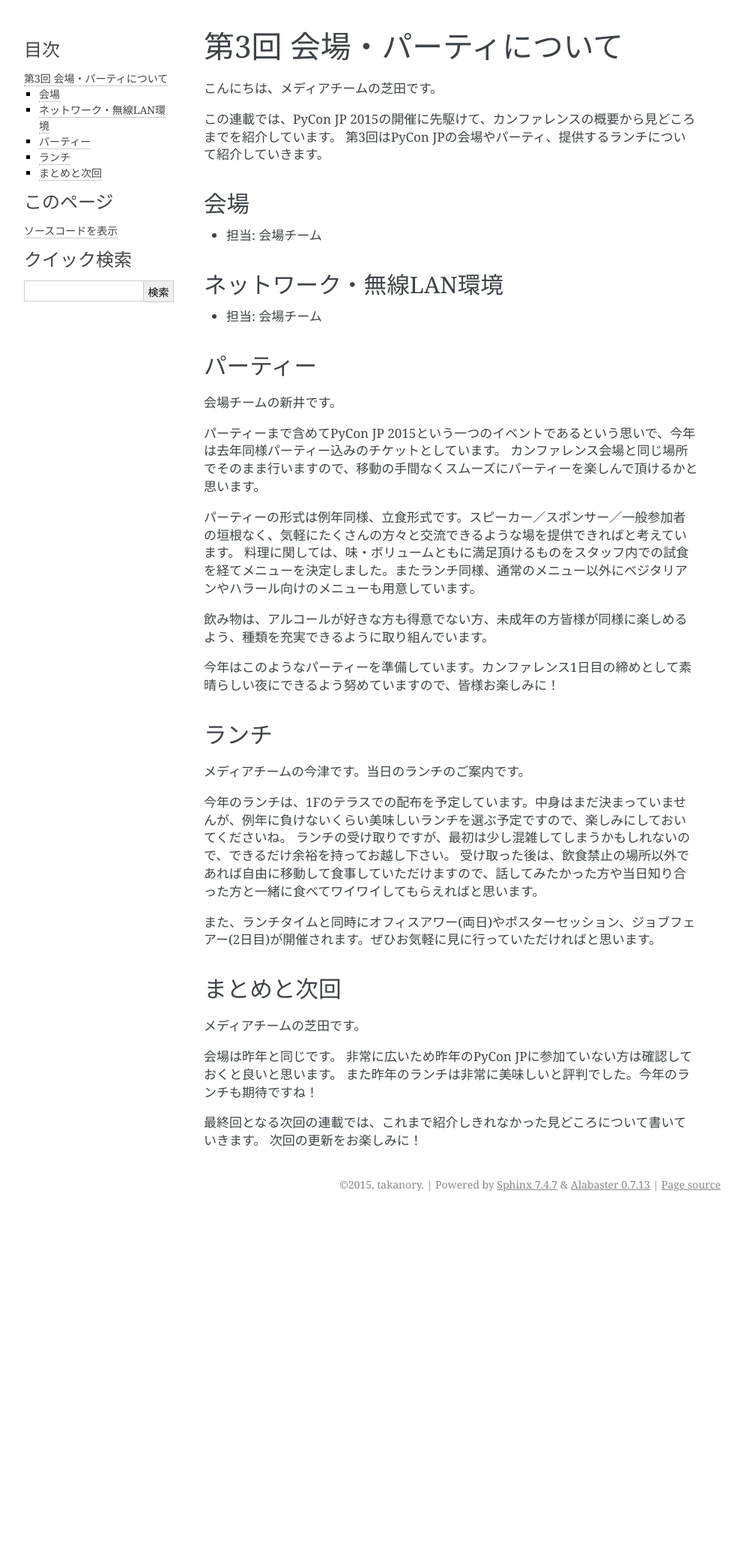
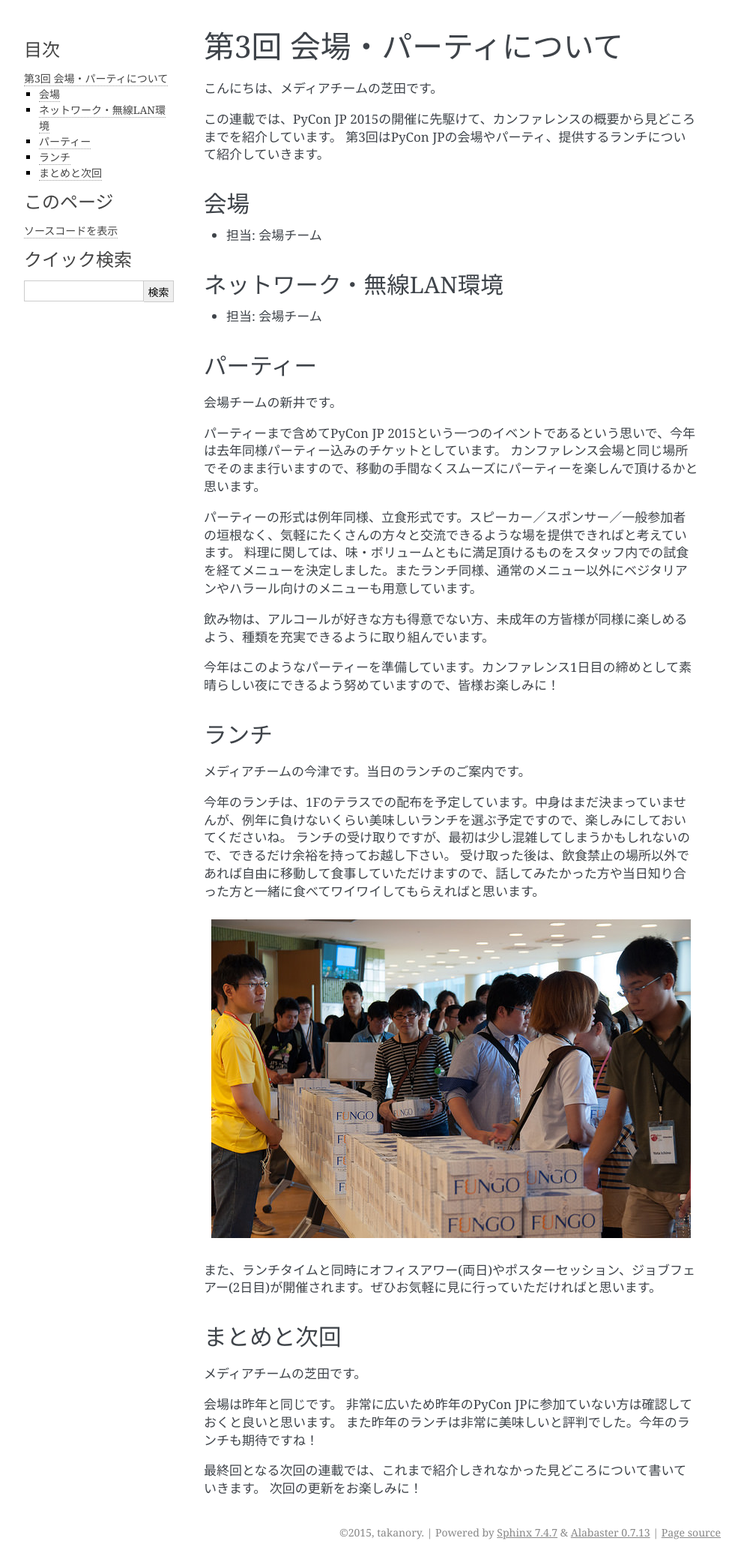
Before and after one commit to pyconjp/reports2015, a Sphinx documentation site: the page built from source/03_venue_party.rst, in a window 1280 px wide. Shown: the whole page at 75% size, without its empty margins (148-1141 px from the left). Built offline with Sphinx 7.4.7, drawn with Linux system fonts in a browser that asks for light colours; before the commit the page ends 1619 px from its top, so only the background shows below that.

Commit message:
ランチ画像を追加

```diff
--- a/source/03_venue_party.rst
+++ b/source/03_venue_party.rst
@@ -41,6 +41,9 @@
 ランチの受け取りですが、最初は少し混雑してしまうかもしれないので、できるだけ余裕を持ってお越し下さい。
 受け取った後は、飲食禁止の場所以外であれば自由に移動して食事していただけますので、話してみたかった方や当日知り合った方と一緒に食べてワイワイしてもらえればと思います。
 
+.. figure:: _static/03_venue_party/lunch_20140914.jpg
+   :alt: 2014年のランチの様子
+
 また、ランチタイムと同時にオフィスアワー(両日)やポスターセッション、ジョブフェアー(2日目)が開催されます。ぜひお気軽に見に行っていただければと思います。
 
 
```
